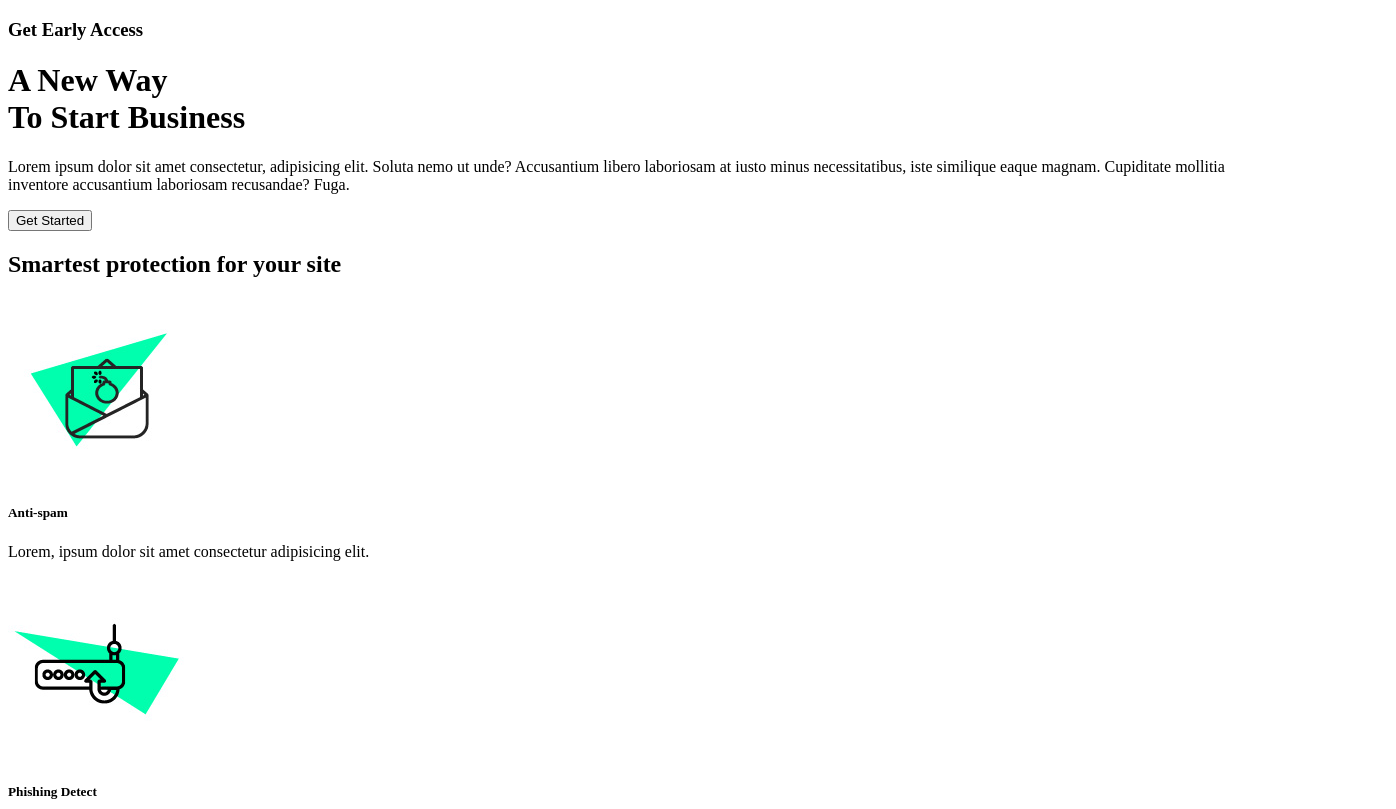
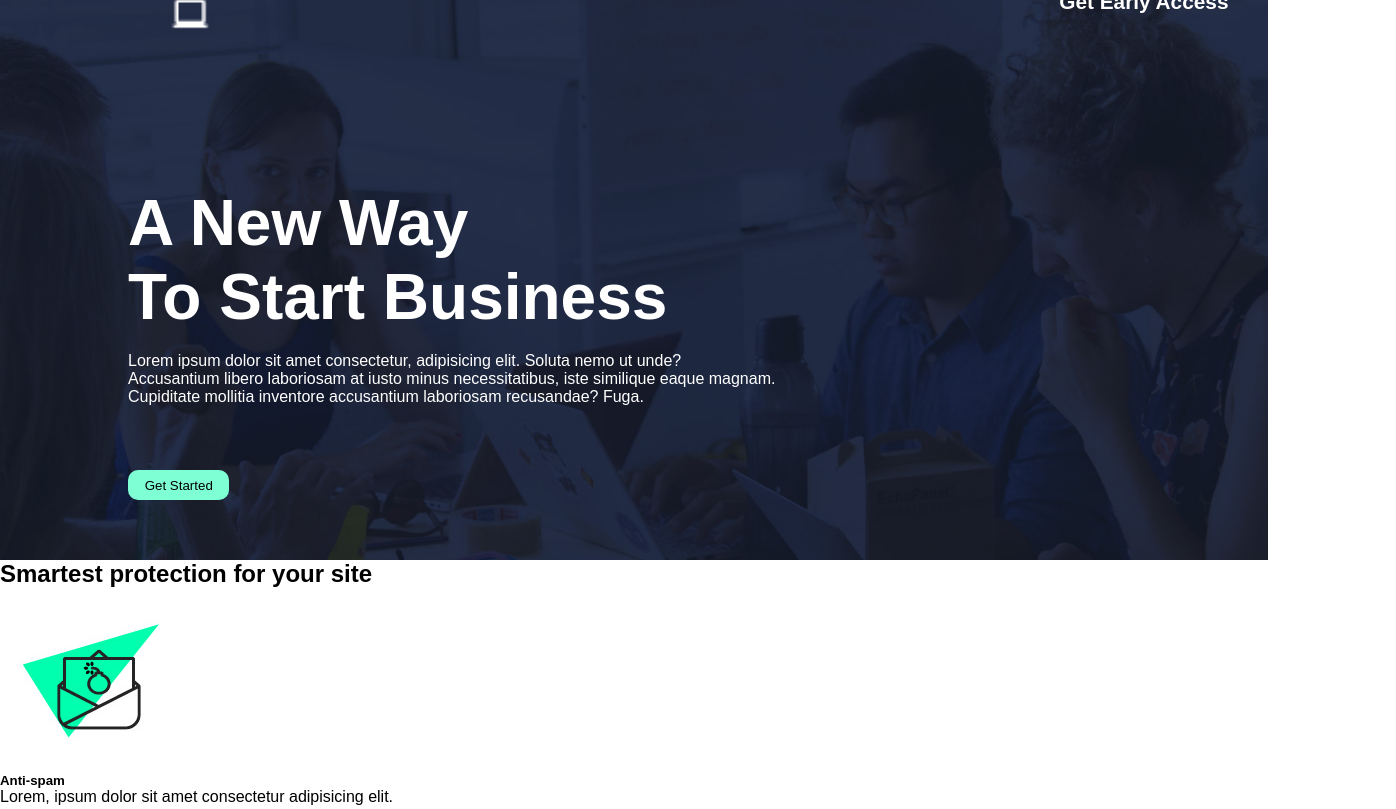
Before and after one commit to sofihoyos/proyecto-atlas, a plain HTML site: page index.html in a window 1280 px wide. Shown: the top 809 px of the page, 1396 px wide, since content can reach past the window. Drawn offline with Linux system fonts and the light colour scheme; a web font is replaced by a local one.

Commit message:
encabezado

```diff
--- a/index.html
+++ b/index.html
@@ -3,19 +3,27 @@
 <head>
     <meta charset="UTF-8">
     <meta name="viewport" content="width=device-width, initial-scale=1.0">
+    <link rel="stylesheet" href="styles/style.css">
     <title>proyecto atlas</title>
 </head>
 <body>
     <header>
         <nav class="navbar">
-            <h3>Get Early Access</h3>
+            <div class="logo">
+                <img class="icon" src="images/laptop-regular-24 (1).png" alt="">
+            </div>
+            <div class="title">
+                <h3>Get Early Access</h3>
+            </div>
         </nav>
-        <h1>A New Way <br> To Start Business</h1>
-        <p>Lorem ipsum dolor sit amet consectetur, adipisicing elit. Soluta nemo ut unde?
+        <div class="baner">
+            <h1>A New Way <br> To Start Business</h1> <br>
+        <p>Lorem ipsum dolor sit amet consectetur, adipisicing elit. Soluta nemo ut unde? <br>
              Accusantium libero laboriosam at iusto minus necessitatibus, iste similique eaque
-             magnam. Cupiditate mollitia inventore accusantium laboriosam recusandae? Fuga.
+             magnam. <br> Cupiditate mollitia inventore accusantium laboriosam recusandae? Fuga.
         </p>
-        <button class="star">Get Started</button>
+        <button class="start">Get Started</button>
+        </div>
     </header>
     <main>
         <div class="container-1">
@@ -131,13 +139,13 @@
             </div>
             <form action="">
                 <label for="name">Your Name</label>
-                <input type="text" name="name" id="name">
+                <input type="text" name="name" id="name" required>
 
                 <label for="email">Your Email</label>
-                <input type="email" name="email" id="email">
+                <input type="email" name="email" id="email" required>
 
                 <label for="message">Message</label>
-                <input type="text" name="message" id="message">
+                <input type="text" name="message" id="message" required>
 
                 <button type="submit">Submit</button>
             </form>
@@ -150,9 +158,10 @@
             </div>
             <div class="icons">
                 <ul class="redes-sociales">
-                    <li><a href="#"><img src="Assets/icons/facebook-logo-24.png" alt=""></a></li>
-                    <li><a href="#"> <img src="Assets/icons/whatsapp-logo-24.png" alt=""></a></li>
-                    <li><a href="#"><img src="Assets/icons/instagram-logo-24.png" alt=""></a></li>
+                    <li><a href="#"><img class="icon" src="images/facebook-circle-logo-24.png" alt=""></a></li>
+                    <li><a href="#"> <img class="icon" src="images/twitter-logo-24.png" alt=""></a></li>
+                    <li><a href="#"><img class="icon" src="images/gmail-logo-24.png" alt=""></a></li>
+                    <li><a href="#"><img class="icon" src="images/linkedin-logo-24.png" alt=""></a></li>
                 </ul>
             </div>
         </div>
--- a/styles/style.css
+++ b/styles/style.css
@@ -0,0 +1,85 @@
+@import url('https://fonts.googleapis.com/css2?family=Teachers:ital,wght@0,400..800;1,400..800&display=swap');
+*{
+    margin: 0;
+    padding: 0;
+    box-sizing: border-box;
+}
+
+body{
+    width: 99.1vw;
+    height: 100vh;
+    font-family: "Teachers", sans-serif;
+}
+
+/* HEADER */
+header{
+    width: 100%;
+    height: 70%;
+    color: white;
+    font-size: 1 rem;
+    background-image: url(/images/banner-bk.jpg);
+    background-size: cover;
+    background-position: center;
+    display: flex;
+    flex-direction: column;
+    justify-content: center;
+}
+
+header > .navbar{
+    width: 100%;
+    height: 20%;
+    display: flex;
+    justify-content: space-around;
+    text-align: center;
+    align-items: center;
+    justify-content: center;
+    /* background-color: aquamarine; */
+}
+
+header > .navbar > .title {
+    width: 70%;
+    text-align: end;
+    justify-content: center;
+}
+
+header > .navbar > .title > h3{
+    font-size: 1.3rem;
+    margin: 2.5rem;
+}
+
+header > .navbar > .logo{
+    width: 30%;
+    height: 100%;
+    justify-content: center;
+    align-items: start;
+}
+
+.icon{
+    width: 2.5rem;
+    height: 2.5rem;
+    margin: 3rem;
+}
+
+header > .baner{
+    width: 100%;
+    height: 80%;
+    flex-direction: column;
+    text-align: start;
+    margin: 8rem
+}
+
+header > .baner > h1{
+    font-size: 4rem;
+}
+
+header > .baner > .start{
+    width: 8%;
+    height: 10%;
+    background-color: aquamarine;
+    color: black;
+    border: none;
+    border-radius: 10px;
+    margin-top: 4rem;
+}
+
+/* MAIN CONTAINER 1 */
```
Also changed, not shown: images/facebook-circle-logo-24.png (added), images/gmail-logo-24.png (added), images/laptop-regular-24 (1).png (added), images/linkedin-logo-24.png (added), images/twitter-logo-24.png (added).
